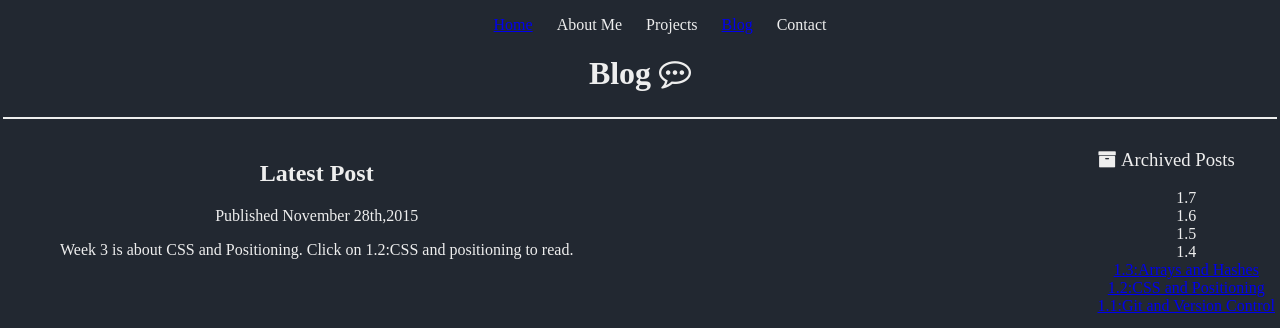
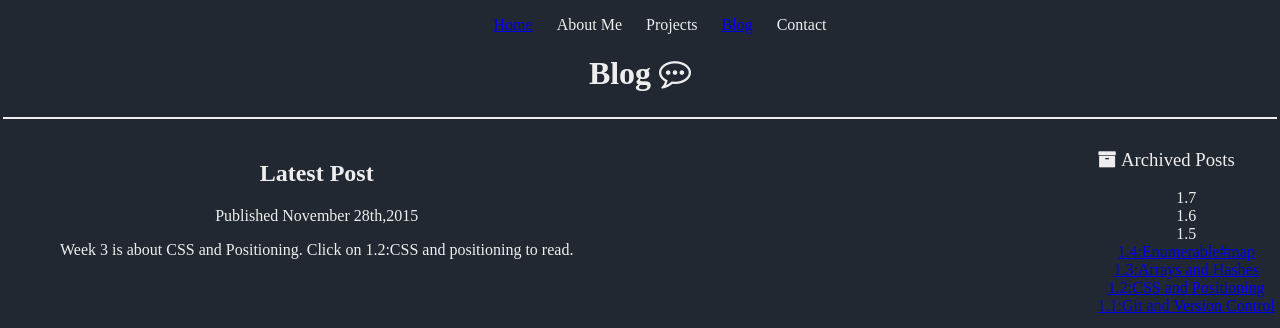
Before and after one commit to lechiffre10/lechiffre10.github.io, a plain HTML site: page blog/index.html in a window 1280 px wide. Shown: the top 328 px of the page. Drawn offline with Linux system fonts and the light colour scheme.

Commit message:
Add link to blog entry on map method week 5

```diff
--- a/blog/index.html
+++ b/blog/index.html
@@ -32,7 +32,7 @@
 			<li class="liblog">1.7</li>
 			<li class="liblog">1.6</li>
 			<li class="liblog">1.5</li>
-			<li class="liblog">1.4</li>
+			<li class="liblog"><a href="enumerable-methods.html">1.4:Enumerable#map</li>
 			<li class="liblog"><a href="arrays-hashes.html">1.3:Arrays and Hashes</li>
 			<li class="liblog"><a href="css-concepts.html">1.2:CSS and Positioning</a></li>
 			<li class="liblog"><a href="git.html">1.1:Git and Version Control</a></li>
```
